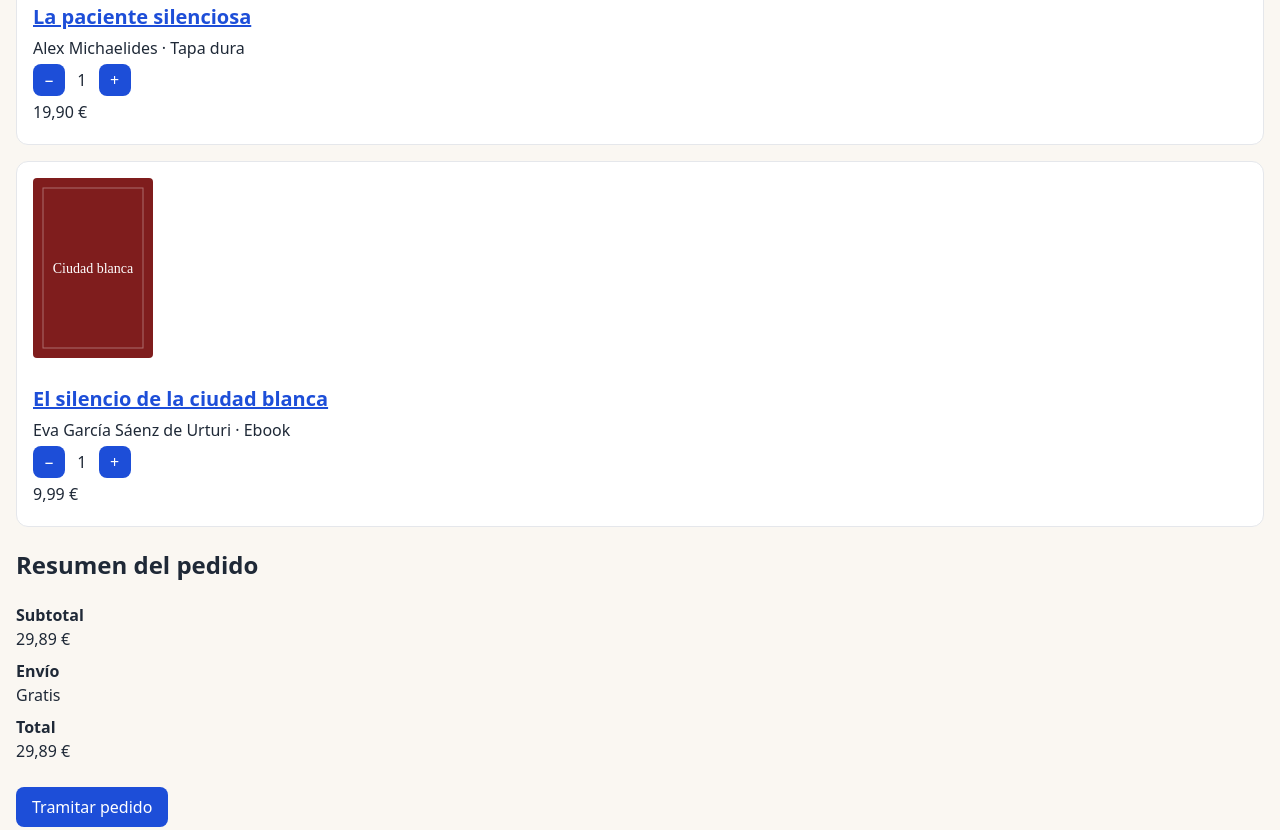
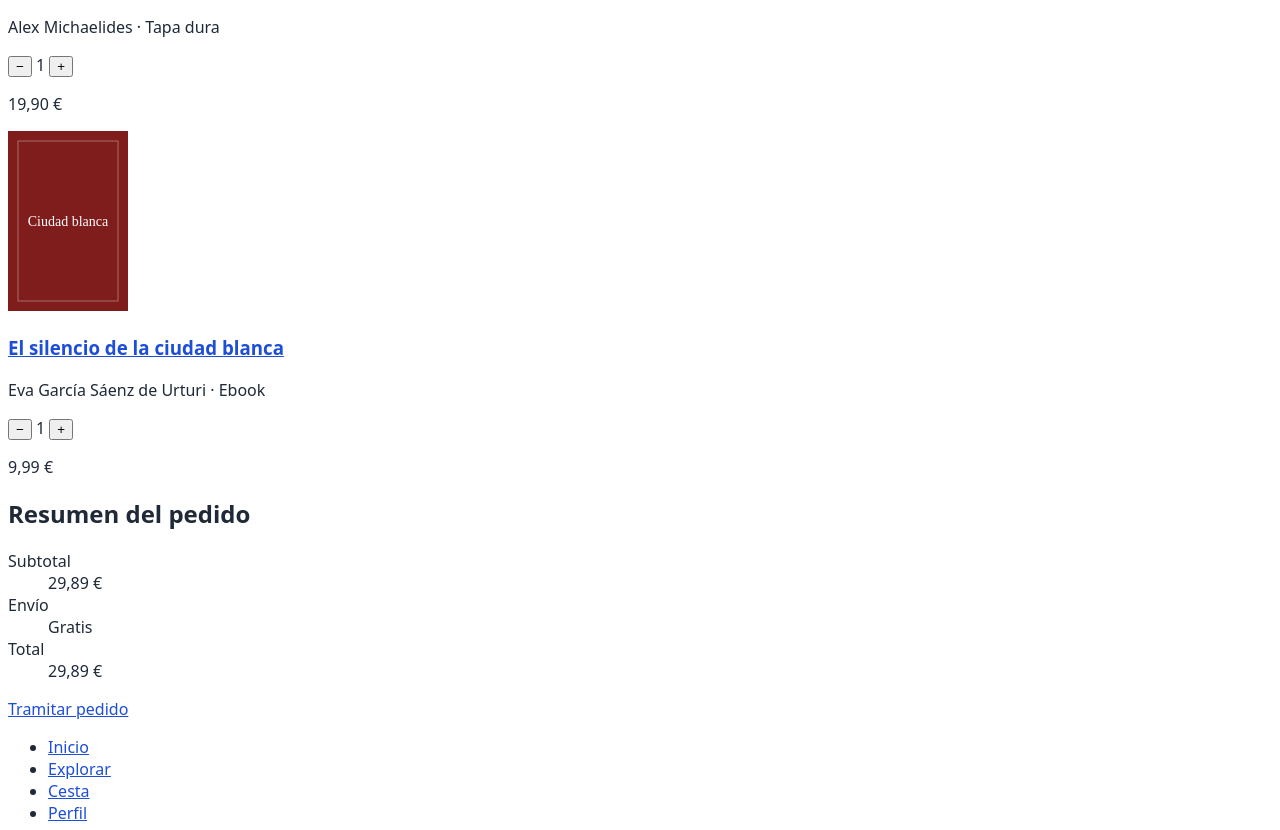
Before and after one commit to alejandrogl073-art/trastienda-ud4, a plain HTML site: page carrito.html in a window 1280 px wide. Shown: the part 412-1242 px from the top of the page. Drawn offline with Linux system fonts and the light colour scheme.

Commit message:
Ajustar al enunciado: tres reglas CSS y portadas solo en el carrito

```diff
--- a/carrito.html
+++ b/carrito.html
@@ -19,7 +19,7 @@
         <img src="img/paciente.svg" alt="" width="120" height="180">
         <h3><a href="detalle.html">La paciente silenciosa</a></h3>
         <p>Alex Michaelides · Tapa dura</p>
-        <div class="cantidad">
+        <div>
           <button type="button" aria-label="Quitar un ejemplar de La paciente silenciosa">−</button>
           <span>1</span>
           <button type="button" aria-label="Añadir un ejemplar de La paciente silenciosa">+</button>
@@ -30,7 +30,7 @@
         <img src="img/ciudad-blanca.svg" alt="" width="120" height="180">
         <h3><a href="detalle.html">El silencio de la ciudad blanca</a></h3>
         <p>Eva García Sáenz de Urturi · Ebook</p>
-        <div class="cantidad">
+        <div>
           <button type="button" aria-label="Quitar un ejemplar de El silencio de la ciudad blanca">−</button>
           <span>1</span>
           <button type="button" aria-label="Añadir un ejemplar de El silencio de la ciudad blanca">+</button>
@@ -49,7 +49,7 @@
         <dt>Total</dt>
         <dd>29,89 €</dd>
       </dl>
-      <a href="pedido.html" class="boton">Tramitar pedido</a>
+      <a href="pedido.html">Tramitar pedido</a>
     </section>
   </main>
 
--- a/css/estilos.css
+++ b/css/estilos.css
@@ -1,136 +1,12 @@
-/* ===== La Trastienda · Hoja de estilos común (UD4 · 4.1) ===== */
-
-/* 1. Tipografía y color del body */
 body {
-  margin: 0;
-  font-family: system-ui, -apple-system, "Segoe UI", Roboto, sans-serif;
-  font-size: 1rem;
-  line-height: 1.5;
+  font-family: system-ui, sans-serif;
   color: #1f2937;
-  background-color: #faf7f2;
 }
 
-/* 2. Fondo del header */
 header {
-  background-color: #1d4ed8;
-  color: #ffffff;
-  padding: 1rem;
+  background-color: #dbeafe;
 }
 
-header button {
-  background: none;
-  border: none;
-  font-size: 1.25rem;
-  color: #ffffff;
-  cursor: pointer;
-}
-
-header h1,
-header p {
-  margin: 0;
-}
-
-/* 3. Color de los enlaces */
 a {
   color: #1d4ed8;
 }
-
-header a {
-  color: #ffffff;
-  font-weight: bold;
-  text-decoration: none;
-}
-
-/* Encabezados (escala tipográfica de Figma) */
-h1 {
-  font-size: 2.25rem;  /* text-4xl */
-  line-height: 1.2;
-}
-
-h2 {
-  font-size: 1.5rem;   /* text-2xl */
-}
-
-h3 {
-  font-size: 1.25rem;  /* text-xl */
-  margin-bottom: 0.25rem;
-}
-
-main {
-  padding: 1rem 1rem 5rem;
-}
-
-/* Tarjetas de libro */
-article {
-  background-color: #ffffff;
-  border: 1px solid #e5e7eb;
-  border-radius: 0.75rem;
-  padding: 1rem;
-  margin-bottom: 1rem;
-}
-
-article p {
-  margin: 0.25rem 0;
-}
-
-article img {
-  border-radius: 0.25rem;
-}
-
-/* Botones de acción */
-article button,
-.boton {
-  display: inline-block;
-  margin-top: 0.5rem;
-  padding: 0.5rem 1rem;
-  border: none;
-  border-radius: 0.5rem;
-  background-color: #1d4ed8;
-  color: #ffffff;
-  font: inherit;
-  text-decoration: none;
-  cursor: pointer;
-}
-
-/* Cantidad en el carrito: [−] 1 [+] */
-.cantidad button {
-  width: 2rem;
-  padding: 0.25rem;
-  margin: 0;
-}
-
-.cantidad span {
-  margin: 0 0.5rem;
-}
-
-/* Resumen del pedido */
-dt {
-  font-weight: bold;
-}
-
-dd {
-  margin: 0 0 0.5rem;
-}
-
-/* Barra inferior */
-nav {
-  background-color: #ffffff;
-  border-top: 1px solid #e5e7eb;
-}
-
-nav ul {
-  list-style: none;
-  margin: 0;
-  padding: 0.75rem 1rem;
-}
-
-nav a {
-  color: #6b7280;
-  text-decoration: none;
-}
-
-/* Pestaña activa: el icono «iluminado» del diseño */
-nav a[aria-current="page"] {
-  color: #1d4ed8;
-  font-weight: bold;
-}
```
Also changed, not shown: index.html (+1 -8 lines), img/chica-tren.svg (deleted), img/hombre-tiza.svg (deleted), img/millennium.svg (deleted), img/reina-roja.svg (deleted), img/sombra-viento.svg (deleted).
